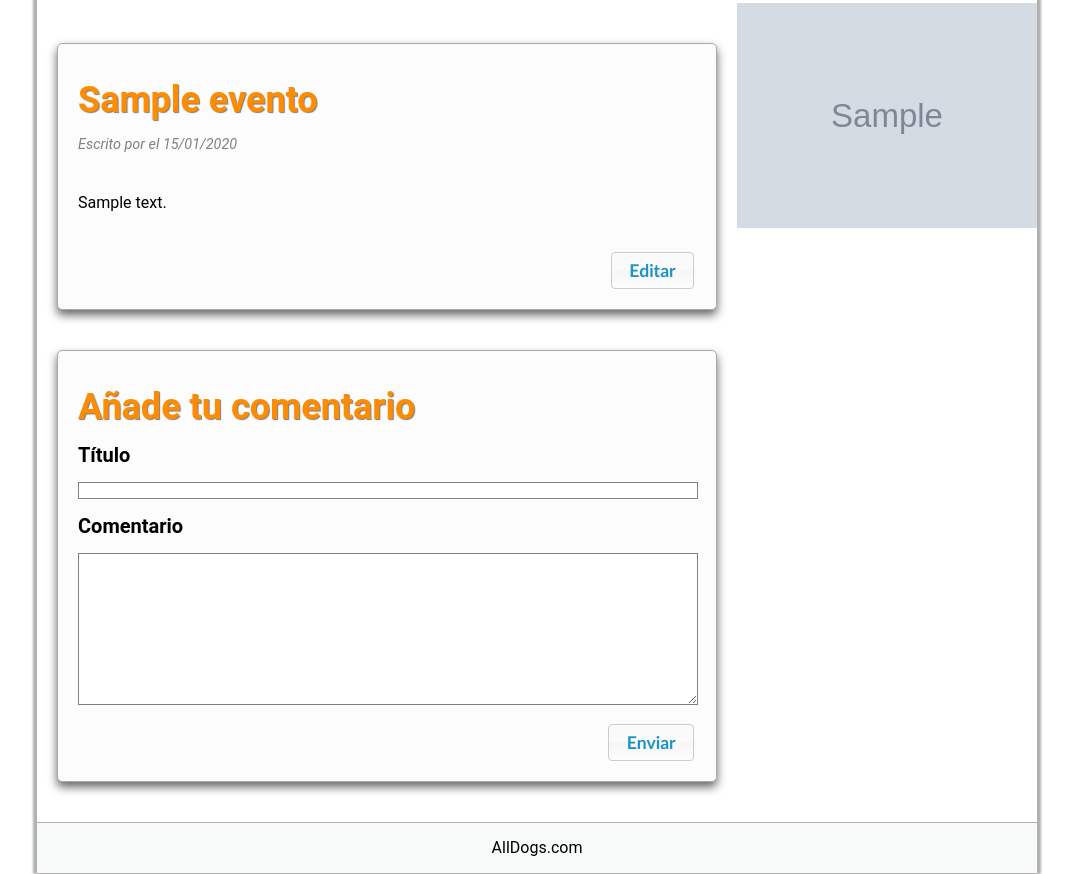
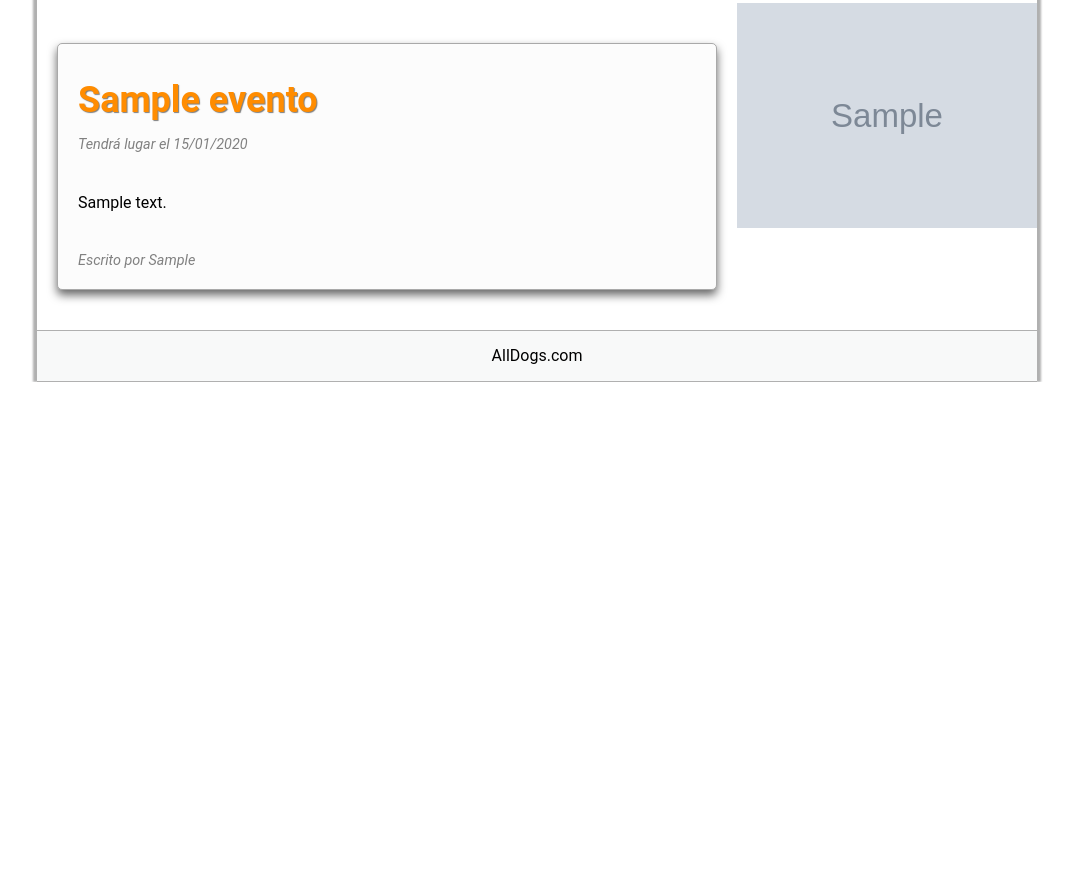
Before and after one commit to guilhermebussidias/AW-3.0, a PHP site: page /verEvento.php?evento=1 in a window 1280 px wide. Shown: the part 483-1357 px from the top of the page, without its empty margins (103-1176 px from the left). After the commit the page ends 865 px from the top, so only its background shows below. Run offline with PHP 8.4, Linux system fonts and the light colour scheme; tables that the repository leaves empty hold one stand-in row (values such as "Sample post"); grey boxes marked "Sample" are stand-in pictures; data that the repository does not hold is empty.

Commit message:
evento corregido

```diff
--- a/evento.php
+++ b/evento.php
@@ -35,9 +35,11 @@
 				<?php
 
 				foreach($eventos as $evento){
+					$fechaBD = $evento["fecha"];
+					$fecha = date("d/m/Y", strtotime($fechaBD));
 					echo '<div id="evento' . $evento['id'] . '" class="contenido-bloque">
 							<h3 class="contenido-titulo">' . $evento['titulo'] . '</h3>
-							<div class="contenido-info">Tendrá lugar el ' . $evento['fecha'] . '</div>
+							<div class="contenido-info">Tendrá lugar el ' . $fecha . '</div>
 							<div class="contenido-texto">
 								<p class="contenido-parrafo">' . $evento['contenido'] . '</p>
 							</div>
--- a/src/dao/DAOEvento.php
+++ b/src/dao/DAOEvento.php
@@ -12,9 +12,13 @@ class DAOEvento {
 
   function getEvento($event) {
     try {
-      $sql = "SELECT * FROM Evento WHERE id = :nombre";
+      $sql = "SELECT e.fecha as fecha, e.titulo as titulo,
+      e.contenido as contenido, u.usuario as nombre_usuario, u.id as idUser, e.id as id,
+      e.ubicacion as ubicacion, e.foto as foto, e.usuario as usuario
+      FROM Evento e
+      JOIN Usuario u on e.usuario = u.id";
       $stmt = $this->conn->prepare($sql);
-      $stmt->execute(["nombre" => $event]);
+      $stmt->execute();
       $res = $stmt->fetchAll();
     } catch(PDOException $e) {
   		echo "ERROR EN DAOEvento: " . $e->getMessage();
--- a/verEvento.php
+++ b/verEvento.php
@@ -29,20 +29,21 @@
             $evento = $eventoLogic->getEvento($id);
 
             $titulo = $evento["titulo"];
-            $usuario = $evento["nombre_usuario"];
+            $usuario = $evento['nombre_usuario'];
             $fechaBD = $evento["fecha"];
             $fecha = date("d/m/Y", strtotime($fechaBD));
             $contenido = $evento["contenido"];
-            $userID = $evento["id_usuario"];
+            $userID = $evento["idUser"];
             $eventoID = $evento["id"];
 
             echo '
               <div id="noticia' . $eventoID . '" class="contenido-bloque">
                 <h3 class="contenido-titulo">' . $titulo . '</h3>
-                <div class="contenido-info">Escrito por ' . $usuario  . ' el ' . $fecha . '</div>
+                <div class="contenido-info">Tendrá lugar el ' . $fecha  .'</div>
                 <div class="contenido-texto">
                   <p class="contenido-parrafo">' . $contenido . '</p>
                 </div>
+								<div class="contenido-info">Escrito por ' . $usuario  .'</div>
             ';
             if (isAdmin() || getID() === $userID) {
                 echo '
@@ -57,20 +58,6 @@
 
           ?>
 				</div>
-
-				<div class="contenido-bloque">
-					<h3 class="contenido-titulo">Añade tu comentario</h3>
-					<form action="<?= getBasePath() ?>formComentarioNoticia.php" method="post" id="form-usuario">
-						<input type="hidden" name="id-noticia" value="<?=$noticiaID?>">
-						<h6 class="contenido-titulo-input">Título</h6>
-						<input type="text" name="titulo-comentario-noticia" id="input-titulo-comentario-noticia" class="input-textarea">
-						<h6 class="contenido-titulo-input">Comentario</h6>
-						<textarea name="input-contenido-comentario-noticia" class="input-textarea" rows="10"></textarea>
-						<button type="submit" class="contenido-boton" name="boton" value="enviar-comentario-noticia">Enviar</button>
-					</form>
-					<div class="clear"></div>
-				</div>
-
 			</div>
 			<?php
 				require(getIncludePath() . 'sidebar.php');
```
